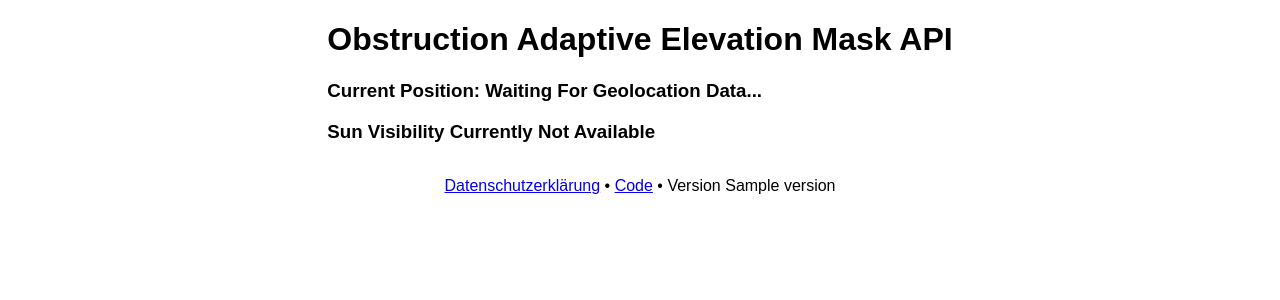
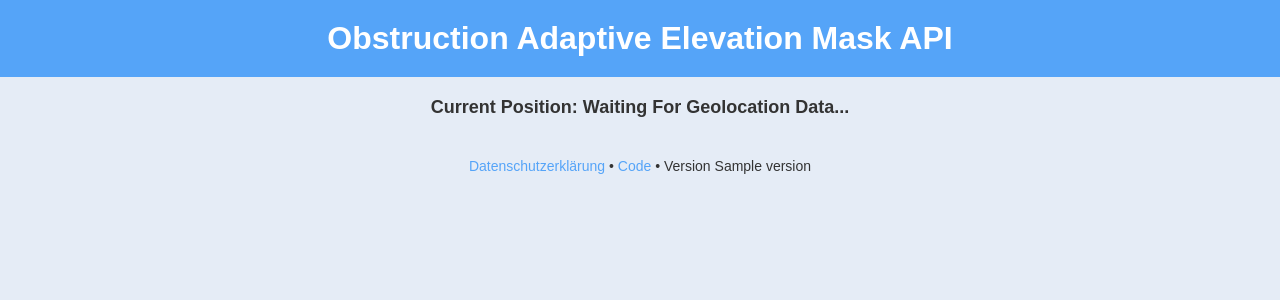
Before and after one commit to gereon-t/oaemapi, a Python web app: template app/templates/index.html in a window 1280 px wide. Shown: the top 300 px of the page. Run offline with Jinja, Linux system fonts and the light colour scheme; the template is opened without the code that fills it: most values are stand-ins (such as "Sample title", 1, 10 or a date in 2020); some libraries are stand-ins or nearby versions.

Commit message:
fixed sun visibility, new design

```diff
--- a/app/static/request_oaem.js
+++ b/app/static/request_oaem.js
@@ -5,19 +5,25 @@
         return "Unknown"
     }
 
-    const date = new Date(timestampNumber * 1000);  // Multiply by 1000 to convert from seconds to milliseconds
-    return date.toLocaleString();  // Convert the date to a localized string representation
+    const date = new Date(timestampNumber * 1000);
+    return date.toLocaleString();
 }
 
 function handle_plot_response(response) {
     let within_area = JSON.parse(response.within_area);
+
     if (within_area === false) {
         document.getElementById('position').style.color = 'red';
-        document.getElementById('position').innerText = `Current Position: ${latitude}°, ${longitude}°, ${height} m\n is outside of the coverage area.`;
+        document.getElementById('position').textContent = `Current Position: ${latitude}°, ${longitude}°, ${height} m\n is outside of the coverage area.`;
     } else {
         document.getElementById('position').style.color = 'black';
     }
-    document.getElementById('sunvisibility').innerText = `Sun Visibility: ${response.visible}, Since: ${convertUnixTimestamp(response.since)}, Until: ${convertUnixTimestamp(response.until)}`;
+    const sunVisibilityText = `Sun Visibility: ${response.visible}`;
+    const sunSinceText = `Since: ${convertUnixTimestamp(response.since)}`;
+    const sunUntilText = `Until: ${convertUnixTimestamp(response.until)}`;
+
+    document.getElementById('sun').innerHTML = `${sunVisibilityText}<br>${sunSinceText}<br>${sunUntilText}`;
+
     let fig = JSON.parse(response.data);
     Plotly.newPlot("plot", fig.data, fig.layout);
 }
--- a/app/static/styles.css
+++ b/app/static/styles.css
@@ -1,20 +1,61 @@
 body {
-    display: flex;
-    flex-direction: column;
-    align-items: center;
-    justify-content: center;
     margin: 0;
     padding: 0;
     font-family: liberation_sans, sans-serif;
+    background-color: #e5ecf6;
+    color: #333;
+}
+
+header {
+    background-color: #55a4f8;
+    padding: 20px;
+    text-align: center;
 }
 
 .title {
     font-size: 32px;
     font-weight: bold;
-    margin-bottom: 20px;
+    margin: 0;
+    color: #fff;
+}
+
+.container {
+    text-align: center;
+    margin-top: 20px;
 }
 
 .position {
-    font-size: 24px;
+    font-size: 18px;
     margin-bottom: 10px;
 }
+
+#plot {
+    margin-top: 30px;
+}
+
+footer {
+    background-color: #e5ecf6;
+    padding: 10px 0;
+    text-align: center;
+    margin-top: 30px;
+}
+
+.footer-text {
+    font-size: 14px;
+    margin: 0;
+}
+
+a {
+    color: #55a4f8;
+    text-decoration: none;
+}
+
+a:hover {
+    text-decoration: underline;
+}
+
+#sun {
+    text-align: center;
+    margin: 10px 0;
+    line-height: 1.5;
+}
--- a/app/templates/index.html
+++ b/app/templates/index.html
@@ -9,18 +9,21 @@
 </head>
 
 <body>
+    <header>
+        <h1 class="title">Obstruction Adaptive Elevation Mask API</h1>
+    </header>
+
     <div class="container">
-        <h1>Obstruction Adaptive Elevation Mask API</h1>
-        <h3 id="position">Current Position: Waiting For Geolocation Data...</h3>
-        <h3 id="sunvisibility">Sun Visibility Currently Not Available</h3>
+        <h3 class="position" id="position">Current Position: Waiting For Geolocation Data...</h3>
+        <h4 id="sun"></h4>
     </div>
 
     <div id="plot"></div>
 
-    <footer style="text-align: center;">
-        <p><a href="/privacy_policy">Datenschutzerklärung</a> • <a href="https://github.com/gereon-t/oaemapi">Code</a> •
-            Version {{ version
-            }}
+    <footer>
+        <p class="footer-text"><a href="/privacy_policy">Datenschutzerklärung</a> • <a
+                href="https://github.com/gereon-t/oaemapi">Code</a> •
+            Version {{ version }}
         </p>
     </footer>
 
```
Also changed, not shown: app/core/sunspan.py (+11 -8 lines), app/routes.py (+8 -2 lines).
